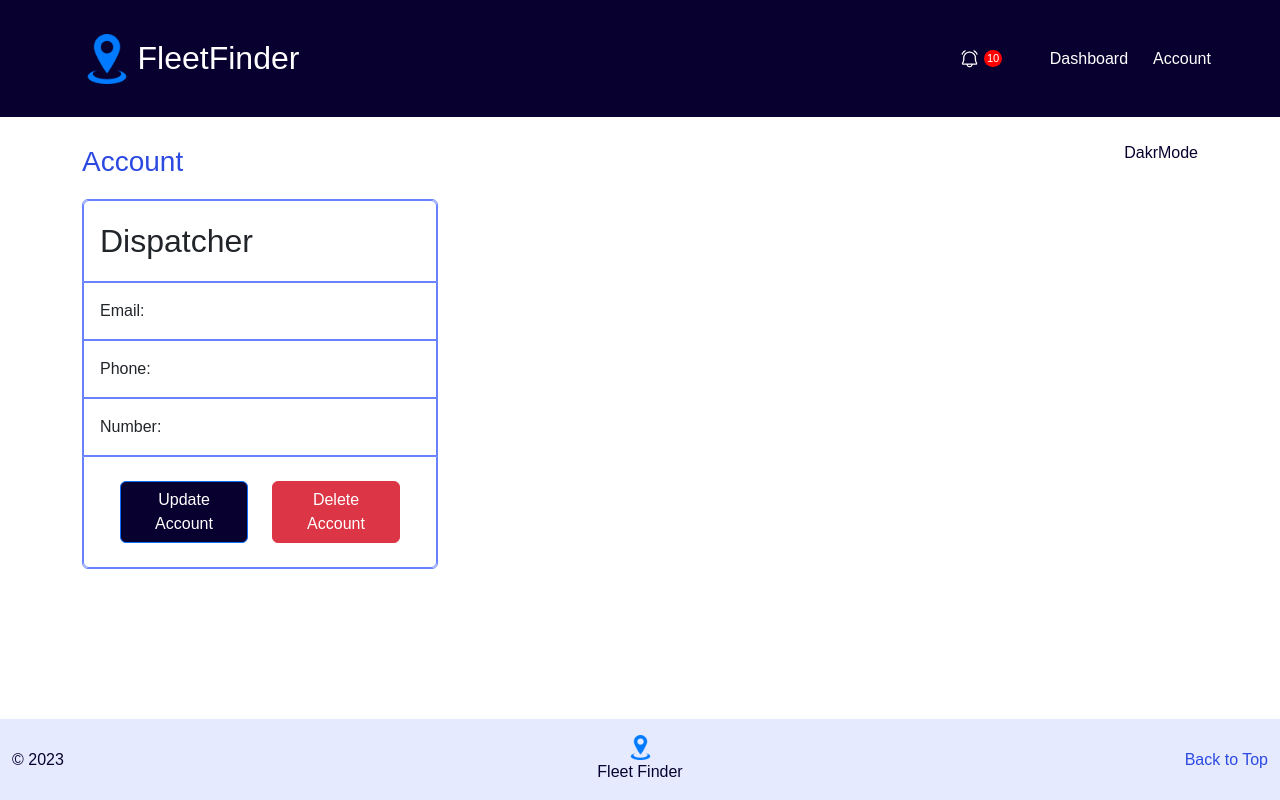
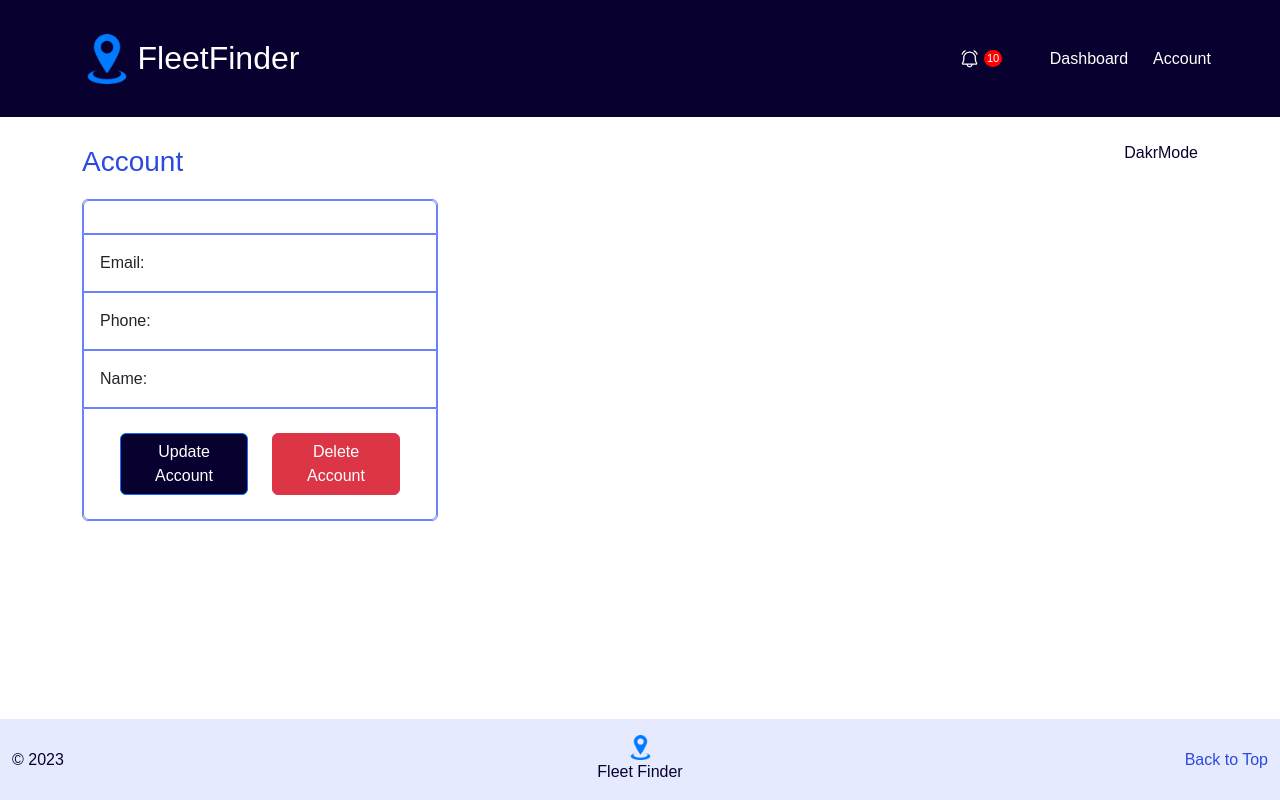
Before and after one commit to rooted92/frontendFF, a React (Create React App) app: page /DispatchAccountPage in a window 1280 px wide. Built offline with nearby package versions, Linux system fonts and the light colour scheme; a web font is replaced by a local one.

Commit message:
Testing logic

```diff
--- a/src/components/SignInComponent.tsx
+++ b/src/components/SignInComponent.tsx
@@ -124,7 +124,6 @@ const SignIn = (): JSX.Element => {
                         </Row>
                     </Col>
                     <Col xs={7} className="splashImg p-0">
-
                         <Row className="m-0">
                             <Col className="col-12 text-center d-flex flex-column align-content-center p-0">
                                 <div className="splashText">
--- a/src/components/SignUpComponent.tsx
+++ b/src/components/SignUpComponent.tsx
@@ -107,7 +107,6 @@ const SignUp = (): JSX.Element => {
         }
 
         // if admin and usr already exists
-
 
     }
 
--- a/src/components/TableComponent.tsx
+++ b/src/components/TableComponent.tsx
@@ -15,6 +15,7 @@ const TableComponent = (): JSX.Element => {
                     <Container>
                         <Row>
                             <Col className="col-12">
+                                <p></p>
                             </Col>
                         </Row>
                         <Row>
--- a/src/components/dispatcheraccount/DispatchAccountPageComponent.tsx
+++ b/src/components/dispatcheraccount/DispatchAccountPageComponent.tsx
@@ -2,10 +2,13 @@ import { Container, Navbar, Row, Col, Button, Modal, ListGroup } from "react-boo
 import Footer from "../FooterComponent";
 import { useState } from "react";
 import NavbarComponent from "../NavbarComponent";
+import { GetLoggedInUserData } from "../../services/DataService";
+import { userInfo } from "../SignInComponent";
 
 // props: {showAccount: boolean, hideAccount: Function}
 const DispatchAccountPage = (): JSX.Element => {
 
+    console.log(userInfo);
     const [showDelete, setShowDelete] = useState<boolean>(false);
     const [showUpdate, setShowUpdate] = useState<boolean>(false);
 
@@ -21,6 +24,7 @@ const DispatchAccountPage = (): JSX.Element => {
     }
 
     const handleUpdateAccount = () => {
+
         console.log('Account Updated');
         setShowUpdate(false);
     }
@@ -44,11 +48,11 @@ const DispatchAccountPage = (): JSX.Element => {
                             <Col className="col-4">
                                 <ListGroup className="listGroupStyleTemplate">
                                     <ListGroup.Item className="p-3 lightBlueBorder">
-                                        <p className="fs-2 m-0">Dispatcher</p>
+                                        <p className="fs-2 m-0">{userInfo.accountType}</p>
                                     </ListGroup.Item>
-                                    <ListGroup.Item className="p-3 lightBlueBorder">Email:</ListGroup.Item>
-                                    <ListGroup.Item className="p-3 lightBlueBorder">Phone:</ListGroup.Item>
-                                    <ListGroup.Item className="p-3 lightBlueBorder">Number:</ListGroup.Item>
+                                    <ListGroup.Item className="p-3 lightBlueBorder">Email: {userInfo.email}</ListGroup.Item>
+                                    <ListGroup.Item className="p-3 lightBlueBorder">Phone: {userInfo.phoneNumber}</ListGroup.Item>
+                                    <ListGroup.Item className="p-3 lightBlueBorder">Name: {userInfo.name}</ListGroup.Item>
                                     <ListGroup.Item className="p-4 lightBlueBorder">
                                         <Container>
                                             <Row className="d-flex justify-content-center">
```
